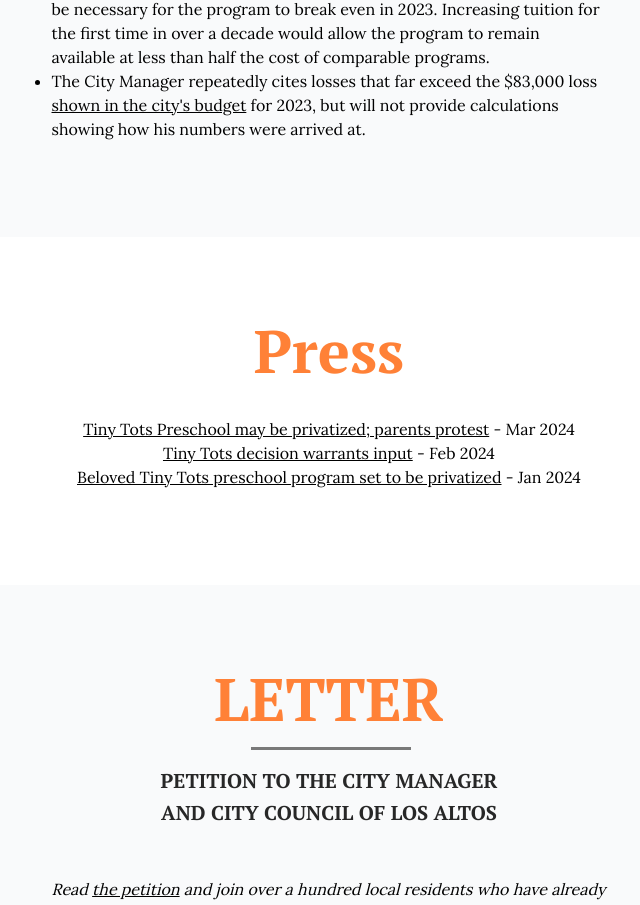
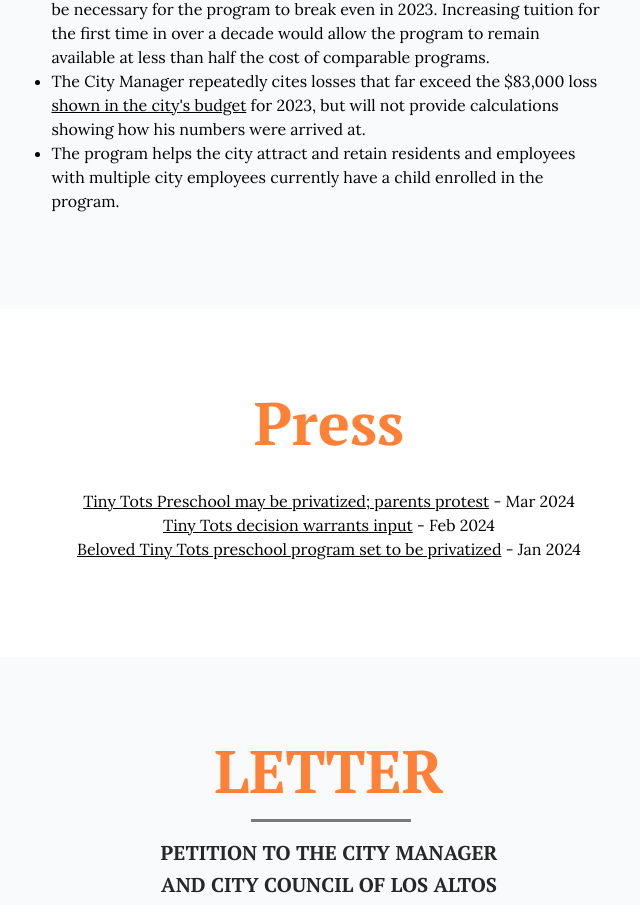
Before and after one commit to benmccann/losaltos.school, a SvelteKit app: page / in a window 1280 px wide. Shown: the part 1378-2283 px from the top of the page, without its empty margins (311-951 px from the left). Built offline with nearby package versions, Linux system fonts and the light colour scheme.

Commit message:
additional bullet

```diff
--- a/src/routes/+page.svelte
+++ b/src/routes/+page.svelte
@@ -88,6 +88,10 @@
 						href="https://drive.google.com/drive/folders/1L5aSYyT9czOeibSTfbyEBWTpGqiz6us0?usp=drive_link"
 						>shown in the city's budget</a
 					> for 2023, but will not provide calculations showing how his numbers were arrived at.
+				</li>
+				<li>
+					The program helps the city attract and retain residents and employees with multiple city
+					employees currently have a child enrolled in the program.
 				</li>
 			</ul>
 		</div>
```
